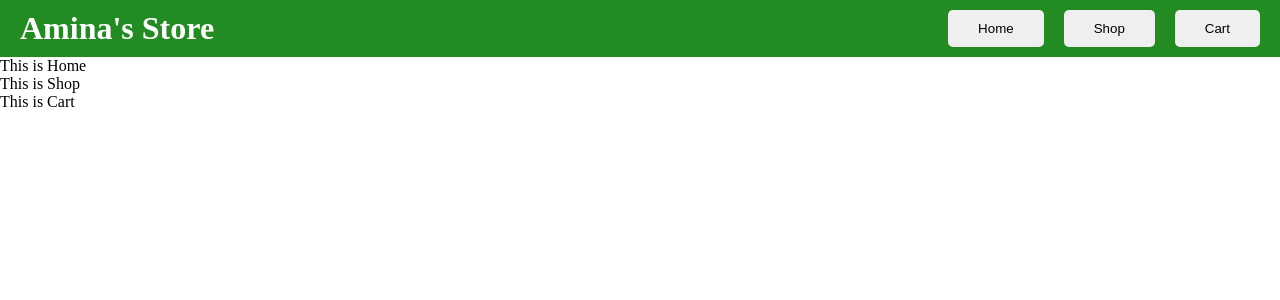
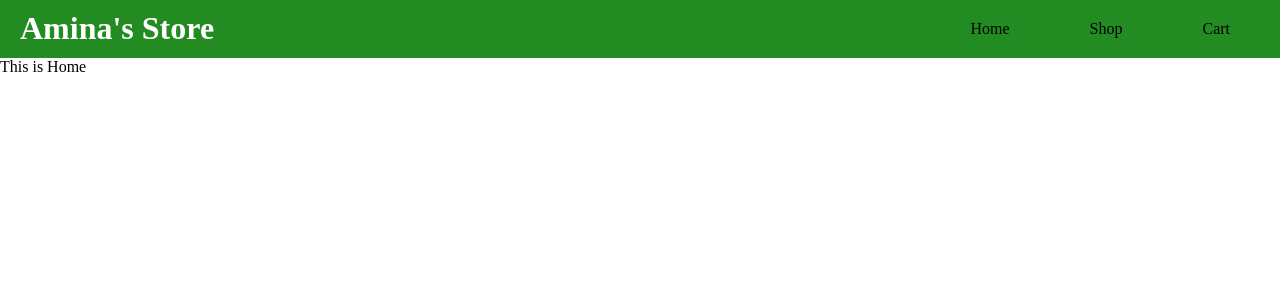
Before and after one commit to AminaAssouane/shopping-cart, a React (Vite) app: page / in a window 1280 px wide. Shown: the top 300 px of the page. Built offline with nearby package versions, Linux system fonts and the light colour scheme.

Commit message:
Implement full router logic

```diff
--- a/src/App.jsx
+++ b/src/App.jsx
@@ -1,7 +1,13 @@
-import { Store } from "./components/Store/Store.jsx";
+import { Nav } from "./components/Nav/Nav.jsx";
+import { Outlet } from "react-router";
 
 function App() {
-  return <Store />;
+  return (
+    <>
+      <Nav />
+      <Outlet />
+    </>
+  );
 }
 
 export default App;
--- a/src/components/Nav/Nav.jsx
+++ b/src/components/Nav/Nav.jsx
@@ -1,13 +1,20 @@
 import styles from "./Nav.module.css";
+import { Link } from "react-router";
 
 export function Nav() {
   return (
     <header className={styles.header}>
       <h1 className={styles.title}>Amina's Store</h1>
       <nav className={styles.nav}>
-        <button className={styles.button}>Home</button>
-        <button className={styles.button}>Shop</button>
-        <button className={styles.button}>Cart</button>
+        <Link to="/" className={styles.button}>
+          Home
+        </Link>
+        <Link to="Shop" className={styles.button}>
+          Shop
+        </Link>
+        <Link to="Cart" className={styles.button}>
+          Cart
+        </Link>
       </nav>
     </header>
   );
--- a/src/components/Nav/Nav.module.css
+++ b/src/components/Nav/Nav.module.css
@@ -18,6 +18,8 @@
   padding: 10px 30px;
   border-radius: 5px;
   border: none;
+  text-decoration: none;
+  color: inherit;
 }
 
 .button:hover {
--- a/src/components/Store/Store.jsx
+++ /dev/null
@@ -1,16 +0,0 @@
-import { useState, useEffect } from "react";
-import { Nav } from "../Nav/Nav.jsx";
-import { Home } from "../Home/Home.jsx";
-import { Shop } from "../Shop/Shop.jsx";
-import { Cart } from "../Cart/Cart.jsx";
-
-export function Store() {
-  return (
-    <>
-      <Nav />
-      <Home />
-      <Shop />
-      <Cart />
-    </>
-  );
-}
--- a/src/main.jsx
+++ b/src/main.jsx
@@ -3,11 +3,22 @@ import { createRoot } from "react-dom/client";
 import { createBrowserRouter, RouterProvider } from "react-router";
 import "./styles/store.css";
 import App from "./App.jsx";
+import { Home } from "./components/Home/Home.jsx";
+import { Shop } from "./components/Shop/Shop.jsx";
+import { Cart } from "./components/Cart/Cart.jsx";
 
 const router = createBrowserRouter([
   {
     path: "/",
     element: <App />,
+    children: [
+      {
+        index: true,
+        element: <Home />,
+      },
+      { path: "shop", element: <Shop /> },
+      { path: "cart", element: <Cart /> },
+    ],
   },
 ]);
 
```
Also changed, not shown: src/components/Store/Store.module.css (deleted).
